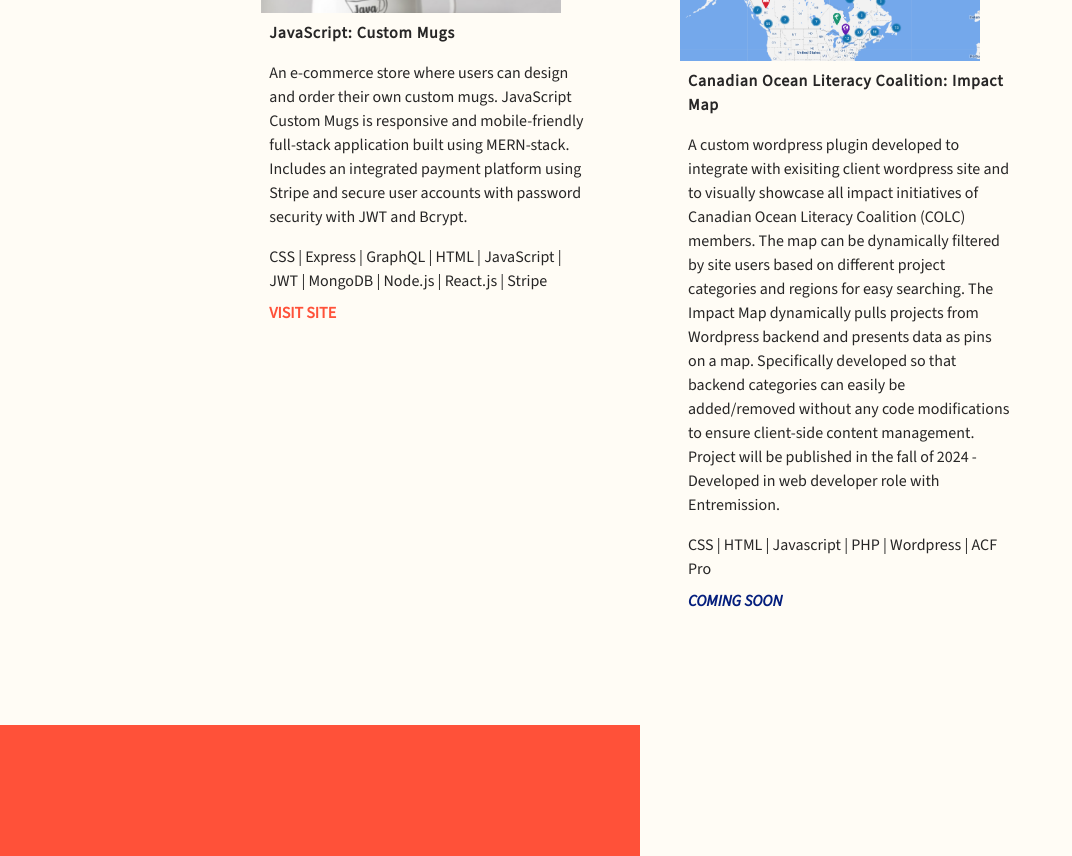
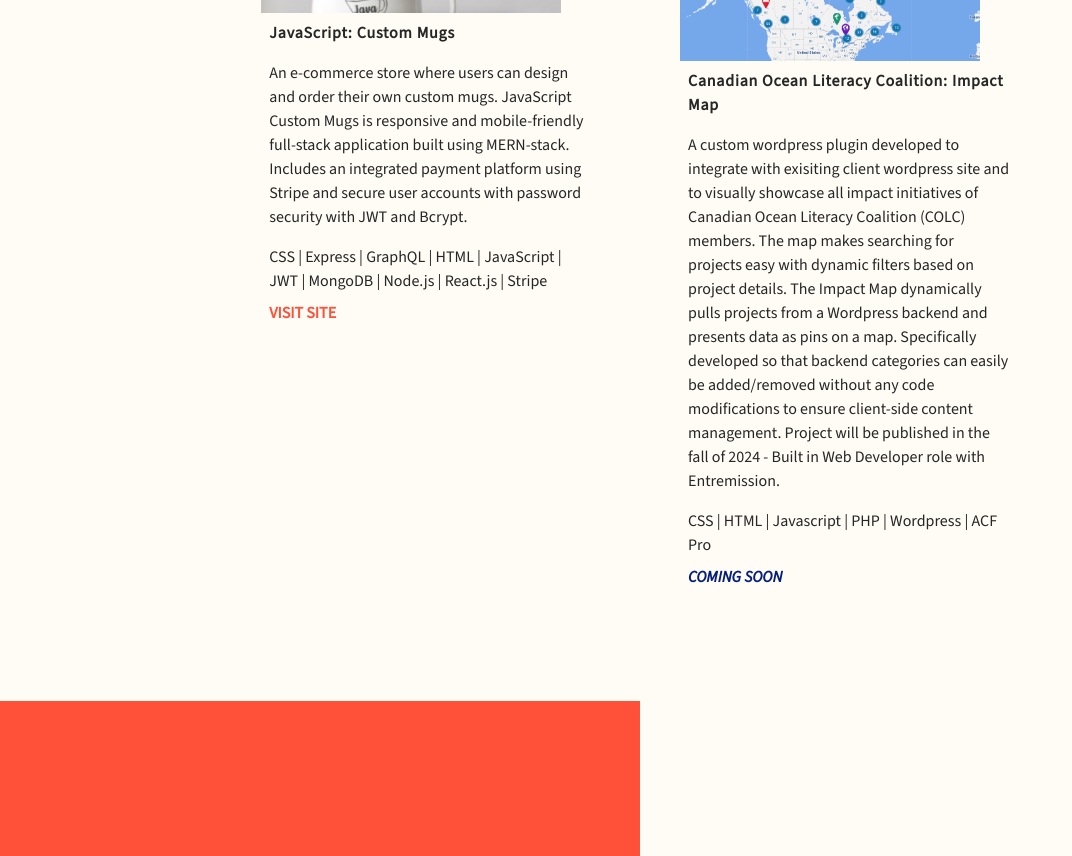
Before and after one commit to AmyWilford/aw-portflio, a React (Create React App) app: page / in a window 1280 px wide. Shown: the part 3320-4176 px from the top of the page, without its empty margins (0-1072 px from the left). Built offline with nearby package versions, Linux system fonts and the light colour scheme; a web font is replaced by a local one.

Commit message:
adjusted copy

```diff
--- a/src/components/ProjectList.js
+++ b/src/components/ProjectList.js
@@ -5,7 +5,7 @@
     altTag: "Equality Fund: The Conversation",
     title: "Equality Fund: The Conversation",
     details:
-      "The Equality Fund's Conversation Page is an exclusive digital home for community resources and news from across the Equality Fund's work. Developed from an initial design specs and HTML template to be integrated into client's existing Wordpress theme. This page dynamically pulls content from the client's wordpress backend to enable up to date content management and ensure simplified client-side site maintenance. Developed in web developer role with Entremission.",
+      "The Equality Fund's Conversation Page is an exclusive digital home for community resources and news from across the Equality Fund's work. Developed from an initial design specs and HTML template to be integrated into client's existing Wordpress theme. This page dynamically pulls content from the client's wordpress backend to enable up to date content management and ensure simplified client-side site maintenance. Built in web developer role with Entremission.",
     specs: "CSS | HTML | JavaScript | PHP | Wordpress | ACF Pro ",
     url: "https://equalityfund.ca/the-conversation/",
   },
@@ -83,7 +83,7 @@
     src: "./assets/img-impactmap.png",
     altTag: "Canadian Ocean Literacy Coalition: Impact Map",
     title: "Canadian Ocean Literacy Coalition: Impact Map",
-    details: "A custom wordpress plugin developed to integrate with exisiting client wordpress site and to visually showcase all impact initiatives of Canadian Ocean Literacy Coalition (COLC) members. The map can be dynamically filtered by site users based on different project categories and regions for easy searching. The Impact Map dynamically pulls projects from Wordpress backend and presents data as pins on a map. Specifically developed so that backend categories can easily be added/removed without any code modifications to ensure client-side content management. Project will be published in the fall of 2024 - Developed in web developer role with Entremission.",
+    details: "A custom wordpress plugin developed to integrate with exisiting client wordpress site and to visually showcase all impact initiatives of Canadian Ocean Literacy Coalition (COLC) members. The map makes searching for projects easy with dynamic filters based on project details. The Impact Map dynamically pulls projects from a Wordpress backend and presents data as pins on a map. Specifically developed so that backend categories can easily be added/removed without any code modifications to ensure client-side content management. Project will be published in the fall of 2024 - Built in Web Developer role with Entremission.",
     specs: "CSS | HTML | Javascript | PHP | Wordpress | ACF Pro",
     url: "",
   },
```
